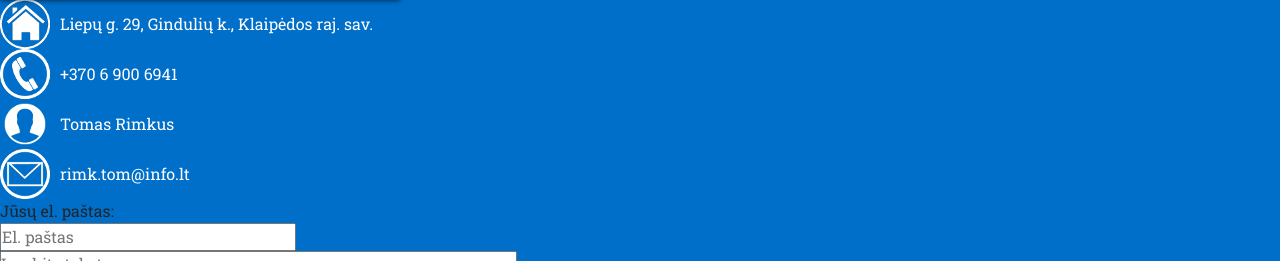
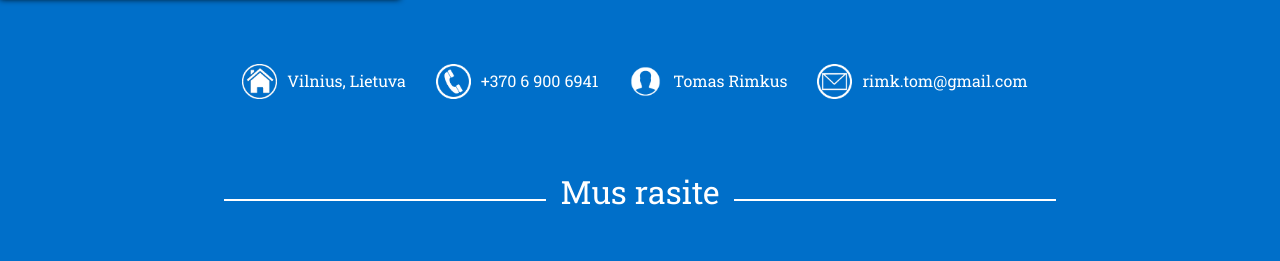
Before and after one commit to tomrimk/CarServiceDemo, a Node server app: page /kontaktai in a window 1280 px wide. Shown: the part 301-562 px from the top of the page. Run offline with Node 20, Linux system fonts and the light colour scheme; some libraries are stand-ins or nearby versions.

Commit message:
Finished other pages and made small changes

```diff
--- a/public/css/pagrindinis.css
+++ b/public/css/pagrindinis.css
@@ -85,7 +79,7 @@ a:hover .selector {
 td img {
   display: block;
   max-width: 100%;
-  max-height: 300px;
+  height: 120px;
 }
 
 td p {
@@ -249,11 +243,93 @@ address {
   padding: 20px 40px 10px 40px;
 }
 
-#reg a {
-  color: inherit;
-  /*text-decoration: none !important;*/
+/* ANKETACSS */
+#rezervacija {
+  display: block;
+  margin: 0 auto;
+  margin-top: 50px;
+  margin-bottom: 50px;
+  width: 60%;
 }
 
-#reg a:hover {
-  text-decoration: underline;
+#rezervacija label {
+  color: white;
 }
+
+.custom-file input {
+  display: none;
+}
+
+.custom-file .file {
+  display: block;
+  width: 100%;
+  padding: 0.375rem 0.75rem;
+  font-size: 1rem;
+  line-height: 1.5;
+  color: #495057;
+  background-color: #fff;
+  background-clip: padding-box;
+  border: 1px solid #ced4da;
+  border-radius: 0.25rem;
+  transition: border-color 0.15s ease-in-out, box-shadow 0.15s ease-in-out;
+  cursor: pointer;
+}
+
+.file {
+  color: gray !important;
+}
+
+.submitButton {
+  margin-top: 25px;
+  width: 200px;
+}
+
+/* CONTACTCSS */
+.contact {
+  margin-top: 50px !important;
+  margin-bottom: 50px !important;
+}
+
+.contact div {
+  padding: 0;
+}
+
+#map {
+  height: 500px;
+}
+
+#info {
+  text-align: center;
+  width: 100%;
+  margin-bottom: 50px;
+}
+
+#info tr {
+  display: inline-block;
+  padding: 10px;
+}
+
+#info tr img {
+  height: 35px;
+}
+
+.cohr {
+  border: 1px solid white;
+  visibility: visible;
+  display: inline-block;
+  width: 25%;
+  vertical-align: middle;
+}
+
+#radimas {
+  display: inline-block;
+  padding: 10px;
+  color: white;
+}
+
+.cont {
+  display: block;
+  margin: 0 auto;
+  text-align: center;
+  margin-bottom: 35px;
+}
--- a/views/kontaktai.ejs
+++ b/views/kontaktai.ejs
@@ -1,15 +1,17 @@
 <% include ./partials/header %>
-			<p class="pav">Kontaktiniai duomenys</p>
+			<p class="about">Kontaktiniai duomenys</p>
 		</div>
+		<div class="row contact">
+			<div class="col-12">
+
 			<div id="content">
-
 				<table id="info">
 					<tr>
 						<td>
 							<img src="images/houselogo.png">
 						</td>
 						<td>
-						<p>Liepų g. 29, Gindulių k., Klaipėdos raj. sav.</p>
+							<p>Vilnius, Lietuva</p>
 						</td>
 					</tr>
 					<tr>
@@ -33,26 +35,34 @@
 							<img src="images/maillogo.png">
 						</td>
 						<td>
-						<p>rimk.tom@info.lt</p>
+							<p>rimk.tom@gmail.com</p>
 						</td>
 					</tr>
 				</table>
-
-			<form id="contact">
-				<table>
-					<tr>
-						<td>Jūsų el. paštas:<br>
-						<input type="text" name="pastas" placeholder="El. paštas" size="28"></td>
-					</tr>
-					<tr>
-						<td  id="myg" colspan="2"><textarea rows="4" placeholder="Įveskite tekstą" cols="50" required></textarea></td>
-					</tr>
-					<tr>
-						<td><input type="submit" value="Siųsti laišką"></td>
-					</tr>
-				</table>
-			</form>
 			</div>
-			<img id="map" src="images/map.png">
+			<div class="cont">
+				<hr class="cohr">
+				<h2 id="radimas">Mus rasite</h2>
+				<hr class="cohr">
+			</div>
+		<div id="map"></div>
+    <script>
+      var map;
+      function initMap() {
+				const vilnius = {lat: 54.690956, lng: 25.263475}
+        map = new google.maps.Map(document.getElementById('map'), {
+          center: vilnius,
+          zoom: 14
+        });
+				var marker = new google.maps.Marker({
+          position: vilnius,
+          map: map
+        });
+      }
+    </script>
+    <script src="https://maps.googleapis.com/maps/api/js?key=AIzaSyBhyPkRPdHuHn7yWrOWgc9Ghzqq6IDPRBQ&callback=initMap"
+    async defer></script>
+		</div>
+	</div>
 
 <%include ./partials/footer %>
--- a/views/partials/footer.ejs
+++ b/views/partials/footer.ejs
@@ -5,6 +5,24 @@
 			</address>
 		</div>
 	</div>
+	<script>
+		$(function () {
+			setNavigation();
+		});
+
+		function setNavigation() {
+				var path = window.location.pathname;
+				path = decodeURIComponent(path);
+				console.log(path);
+
+				$(".nav a").each(function () {
+						var href = $(this).attr('href');
+						if (path === href) {
+								$(this).closest('li').addClass('active');
+						}
+				});
+		}
+	</script>
 
 </body>
 </html>
--- a/views/partials/header.ejs
+++ b/views/partials/header.ejs
@@ -7,6 +7,10 @@
 	<link href="https://fonts.googleapis.com/css?family=Roboto+Slab" rel="stylesheet">
   <link rel="stylesheet" href="https://maxcdn.bootstrapcdn.com/bootstrap/4.0.0/css/bootstrap.min.css" integrity="sha384-Gn5384xqQ1aoWXA+058RXPxPg6fy4IWvTNh0E263XmFcJlSAwiGgFAW/dAiS6JXm" crossorigin="anonymous">
 	<link rel="icon" type="text/css" href="/images/logo.png">
+	<script
+  src="https://code.jquery.com/jquery-3.3.1.min.js"
+  integrity="sha256-FgpCb/KJQlLNfOu91ta32o/NMZxltwRo8QtmkMRdAu8="
+  crossorigin="anonymous"></script>
 </head>
 <body>
 	<div class="container-fluid" id="page">
@@ -15,17 +19,17 @@
 			<ul class="nav">
 				<li>
 					<a href="/">
-						<div>Pagrindinis</div><hr class="active">
+						Pagrindinis
 					</a>
 				</li>
 				<li>
 					<a href="/anketa">
-						<div>Registruotis</div><hr class="selector">
+						Registracija
 					</a>
 				</li>
 				<li>
 					<a href="/kontaktai">
-						<div>Kontaktai</div><hr class="selector">
+						Kontaktai
 					</a>
 				</li>
 			</ul>
```
Also changed, not shown: other parts of public/css/pagrindinis.css (+13 -19 lines), views/anketapagrindinis.ejs (+26 -14 lines), views/pagrindinis.ejs (+4 -4 lines). Lines whose indentation alone changed are shown as unchanged.
